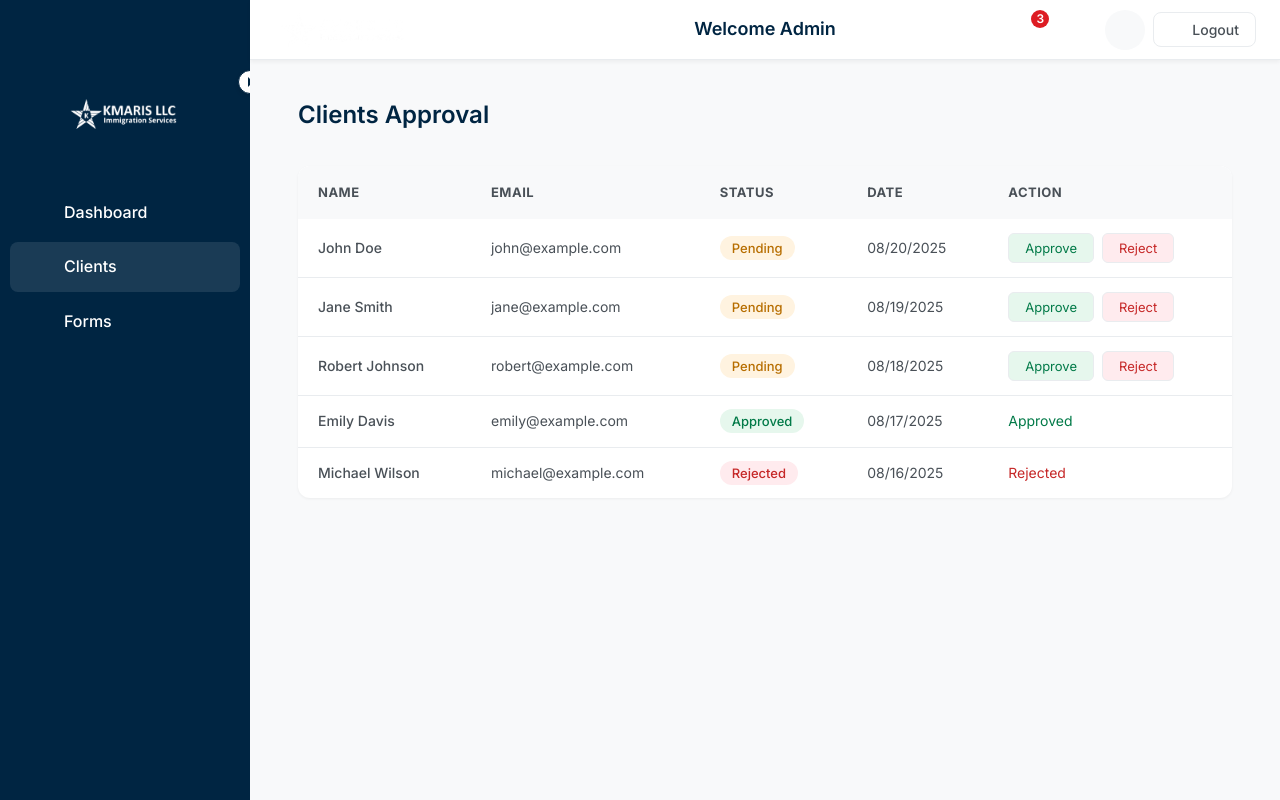
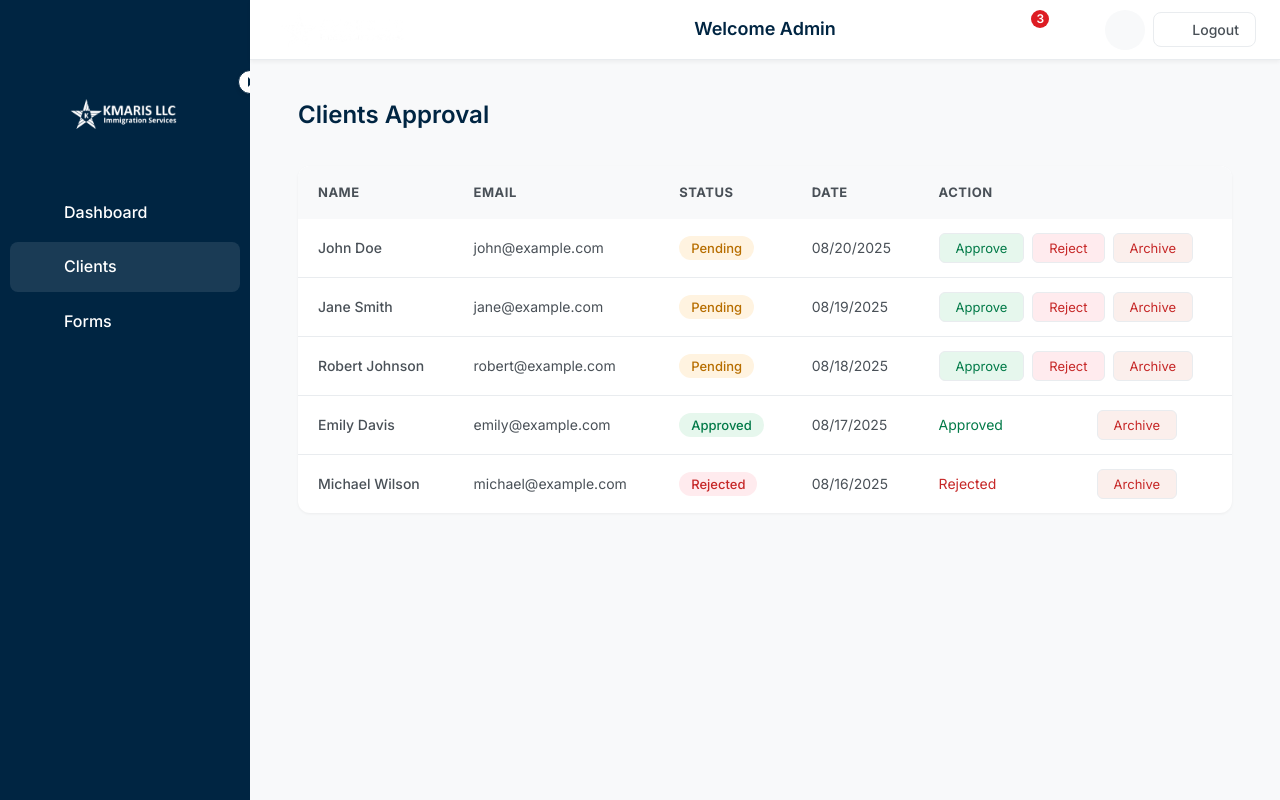
Before and after one commit to hendricku/kmaris_user_dashboard, a Next.js app: page /admin/clients in a window 1280 px wide. Built offline with nearby package versions, Linux system fonts and the light colour scheme; some icons are missing.

Commit message:
pushing new fix

```diff
--- a/src/app/admin/clients/page.tsx
+++ b/src/app/admin/clients/page.tsx
@@ -3,6 +3,7 @@
 import React, { useState } from "react";
 import * as S from "../elements";
 import { AppButton } from "@/components/Button/Button";
+import Swal from "sweetalert2";
 
 interface Client {
   id: number;
@@ -63,6 +64,27 @@ export default function ClientsApproval() {
     ));
   };
 
+  const handleArchive = (id: number) => {
+    Swal.fire({
+      title: "Are you sure?",
+      text: "You won't be able to revert this!",
+      icon: "warning",
+      showCancelButton: true,
+      confirmButtonColor: "#3085d6",
+      cancelButtonColor: "#d33",
+      confirmButtonText: "Yes, archive it!"
+    }).then((result) => {
+      if (result.isConfirmed) {
+        setClients(clients.filter(client => client.id !== id));
+        Swal.fire({
+          title: "Archived!",
+          text: "The client has been archived.",
+          icon: "success"
+        });
+      }
+    });
+  };
+
   return (
       <S.MainContent>
         <S.Title>Clients Approval</S.Title>
@@ -92,6 +114,7 @@ export default function ClientsApproval() {
                 </S.TableCell>
                 <S.TableCell>{client.date}</S.TableCell>
                 <S.TableCell>
+                  <div style={{ display: "flex", alignItems: "center" }}>
                     {client.status === "pending" ? (
                       <>
                         <S.ActionButton
@@ -102,16 +125,27 @@ export default function ClientsApproval() {
                         </S.ActionButton>
                         <S.ActionButton
                           onClick={() => handleReject(client.id)}
-                        style={{ backgroundColor: "#ffebee", color: "#c62828" }}
+                          style={{ backgroundColor: "#ffebee", color: "#c62828", marginRight: "8px" }}
                         >
                           Reject
                         </S.ActionButton>
                       </>
                     ) : (
-                    <span style={{ color: client.status === "approved" ? "#027a48" : "#c62828" }}>
+                      <span style={{
+                        color: client.status === "approved" ? "#027a48" : "#c62828",
+                        marginRight: "8px",
+                        minWidth: "150px" // To align with pending actions
+                      }}>
                         {client.status === "approved" ? "Approved" : "Rejected"}
                       </span>
                     )}
+                    <S.ActionButton
+                        onClick={() => handleArchive(client.id)}
+                        style={{ backgroundColor: "#fbeeebee", color: "#c62828" }}
+                      >
+                        Archive
+                      </S.ActionButton>
+                  </div>
                 </S.TableCell>
               </S.TableRow>
             ))}
--- a/src/components/Sidebar/sidebar.tsx
+++ b/src/components/Sidebar/sidebar.tsx
@@ -185,7 +185,7 @@ export const Sidebar: React.FC<SidebarProps> = ({ isOpen = true, onToggle }) =>
 
       {isOpen && (
         <Logo>
-          <Image src="/whitelogo.png" alt="KMARIS" width={120} height={40} />
+          <Image src="/whitelogo.png" alt="KMARIS" width={120} height={50} />
         </Logo>
       )}
 
```
Also changed, not shown: src/components/Footer/base.tsx (+19 -2 lines), src/components/Footer/brand.tsx (+3 -6 lines). Lines whose indentation alone changed are shown as unchanged.
